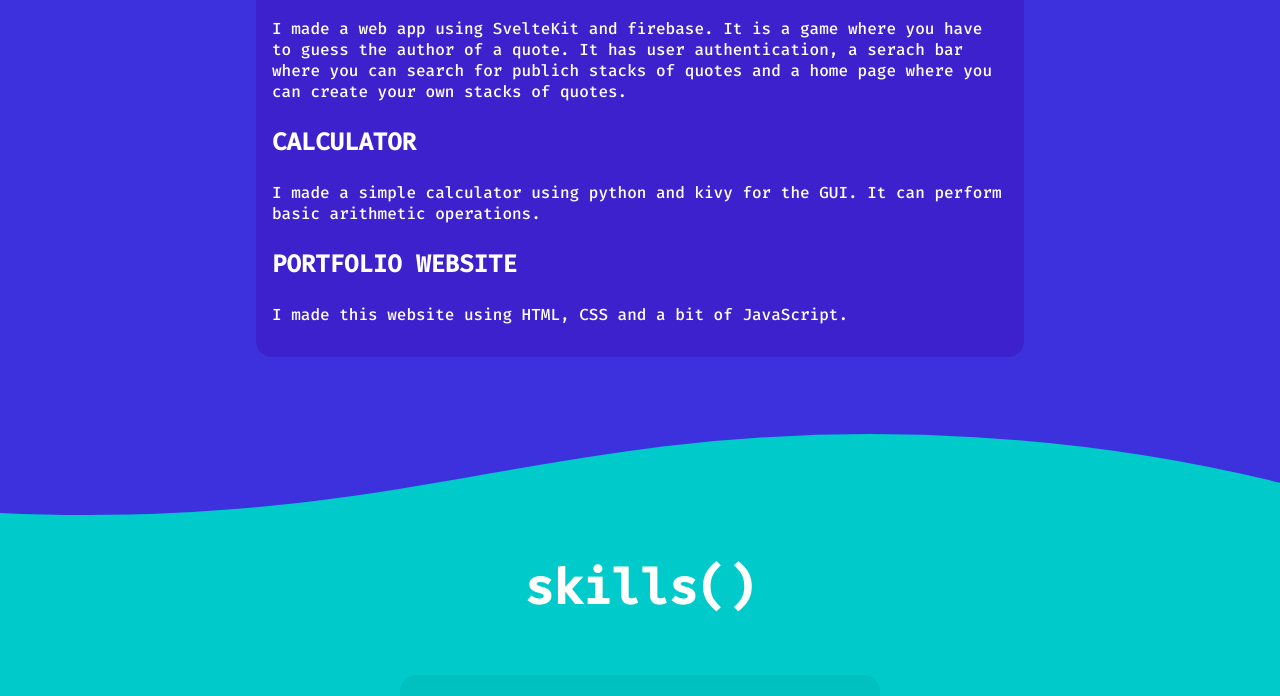
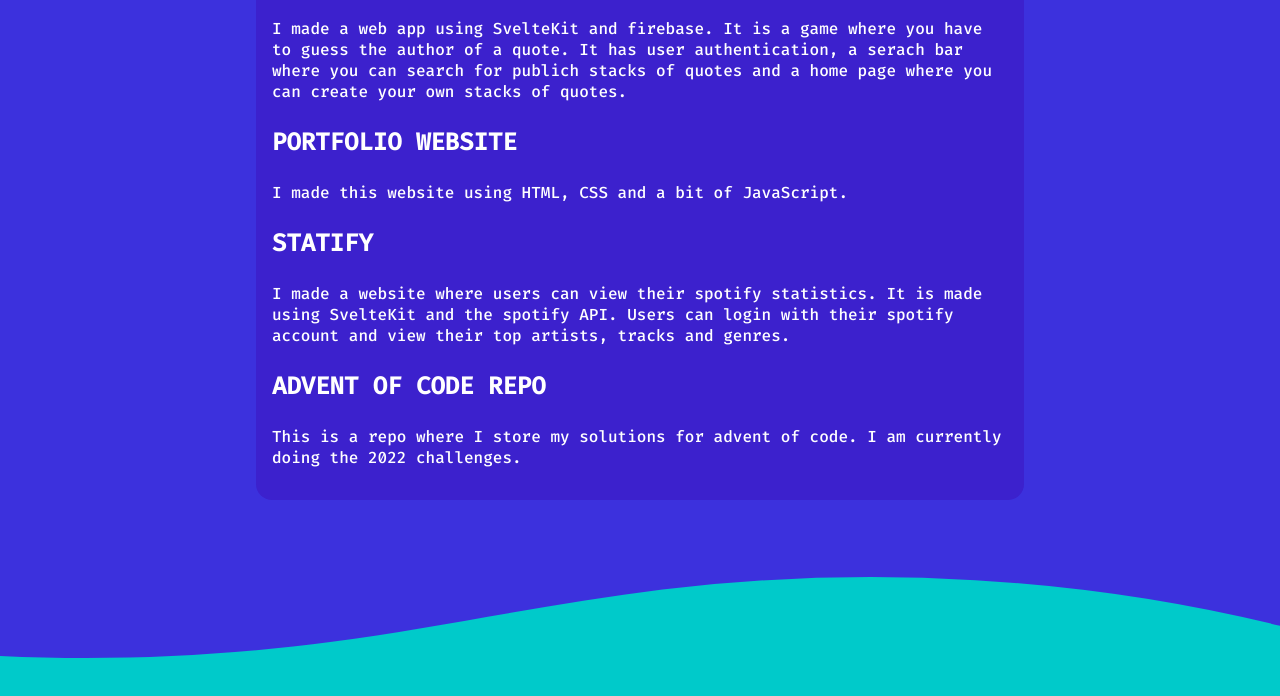
Before and after one commit to MaxTheTurtle0/portfolio-website, a plain HTML site: page index.html in a window 1280 px wide. Shown: the part 2020-2716 px from the top of the page. Drawn offline with Linux system fonts and the light colour scheme.

Commit message:
changed the content of my-projects

```diff
--- a/index.html
+++ b/index.html
@@ -57,7 +57,7 @@
             <h2 class="hidden">projects()</h2>
             <div id="my-projects" class="last-item">
                 <div>
-                    <h3 class="hidden project-icons-container">
+                    <h3 class="hidden">
                         <a href="https://github.com/MaxTheTurtle0/unit-converter">UNIT CONVERTER</a>
                     </h3>
                     <p class="hidden">
@@ -65,26 +65,34 @@
                     </p>
                 </div>
                 <div>
-                    <h3 class="hidden project-icons-container">
+                    <h3 class="hidden">
                         <a href="https://guessthequote.vercel.app/">GUESS THE QUOTE</a>
                     </h3>
                     <p class="hidden">
                         I made a web app using SvelteKit and firebase. It is a game where you have to guess the author of a quote. It has user authentication, a serach bar where you can search for publich stacks of quotes and a home page where you can create your own stacks of quotes.
                 </div>
                 <div>
-                    <h3 class="hidden project-icons-container">
-                        <a href="https://github.com/MaxTheTurtle0/Calculator">CALCULATOR</a>
-                    </h3>
-                    <p class="hidden">
-                        I made a simple calculator using python and kivy for the GUI. It can perform basic arithmetic operations.
-                    </p>
-                </div>
-                <div>
-                    <h3 class="hidden project-icons-container">
+                    <h3 class="hidden">
                         <a href="https://github.com/MaxTheTurtle0/portfolio-website">PORTFOLIO WEBSITE</a>
                     </h3>
                     <p class="hidden">
                         I made this website using HTML, CSS and a bit of JavaScript.
+                    </p>
+                </div>
+                <div>
+                    <h3 class="hidden">
+                        <a href="https://github.com/MaxTheTurtle0/portfolio-website">STATIFY</a>
+                    </h3>
+                    <p class="hidden">
+                        I made a website where users can view their spotify statistics. It is made using SvelteKit and the spotify API. Users can login with their spotify account and view their top artists, tracks and genres.
+                    </p>
+                </div>
+                <div>
+                    <h3 class="hidden">
+                        <a href="https://github.com/MaxTheTurtle0/advent-of-code">ADVENT OF CODE REPO</a>
+                    </h3>
+                    <p class="hidden">
+                        This is a repo where I store my solutions for advent of code. I am currently doing the 2022 challenges.
                     </p>
                 </div>
             </div>
```
